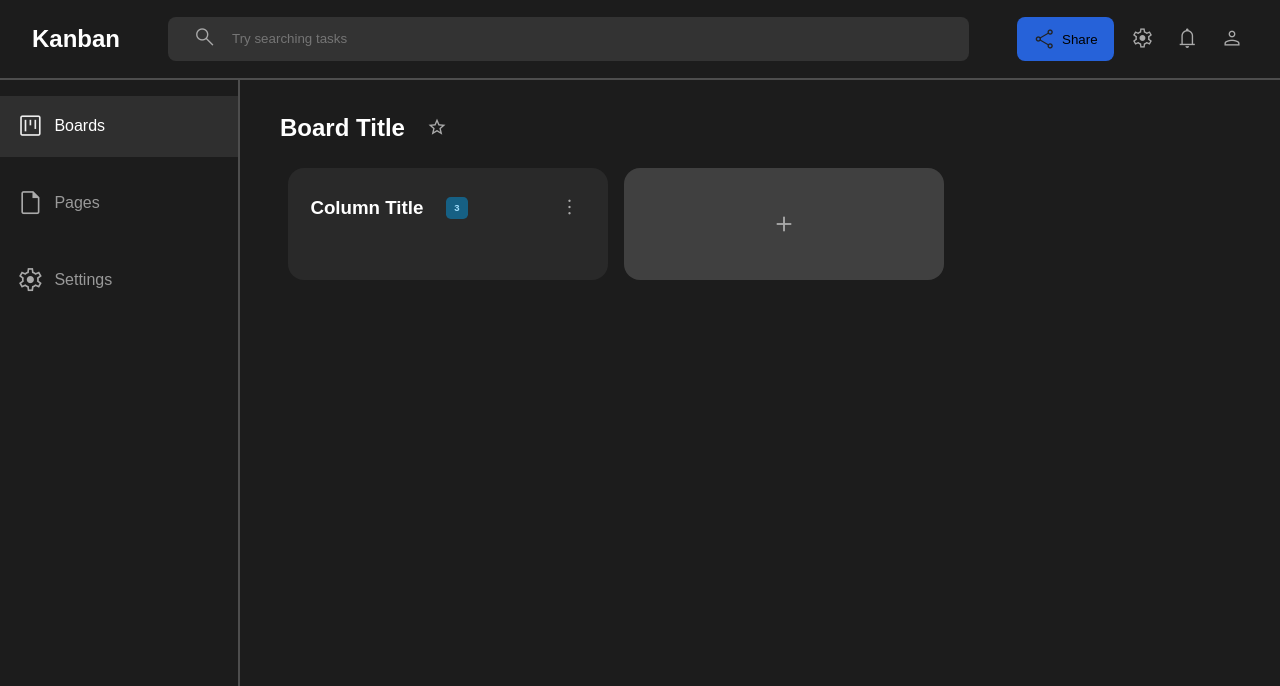
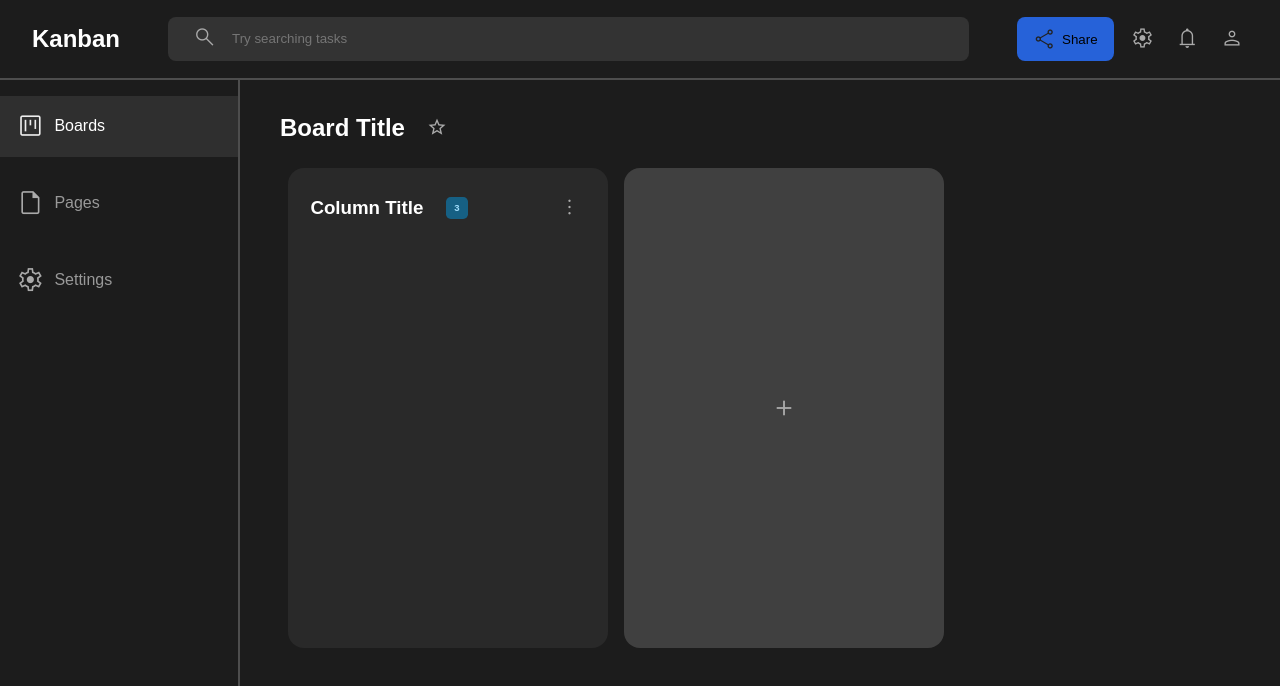
Before and after one commit to serasena/task-flow, a plain HTML site: page index.html in a window 1280 px wide. Shown: the top 686 px of the page. Drawn offline with nearby package versions, Linux system fonts and the light colour scheme.

Commit message:
Set task container height to 50dvh
Give the task container a fixed viewport-relative height and matching maximum height.

```diff
--- a/css/style.css
+++ b/css/style.css
@@ -312,7 +312,8 @@ body {
 }
 
 .task-container {
-  max-height: 60dvh;
+  height: 50dvh;
+  max-height: 50dvh;
   display: flex;
   flex-direction: column;
   padding: 1rem 0.3rem;
```
